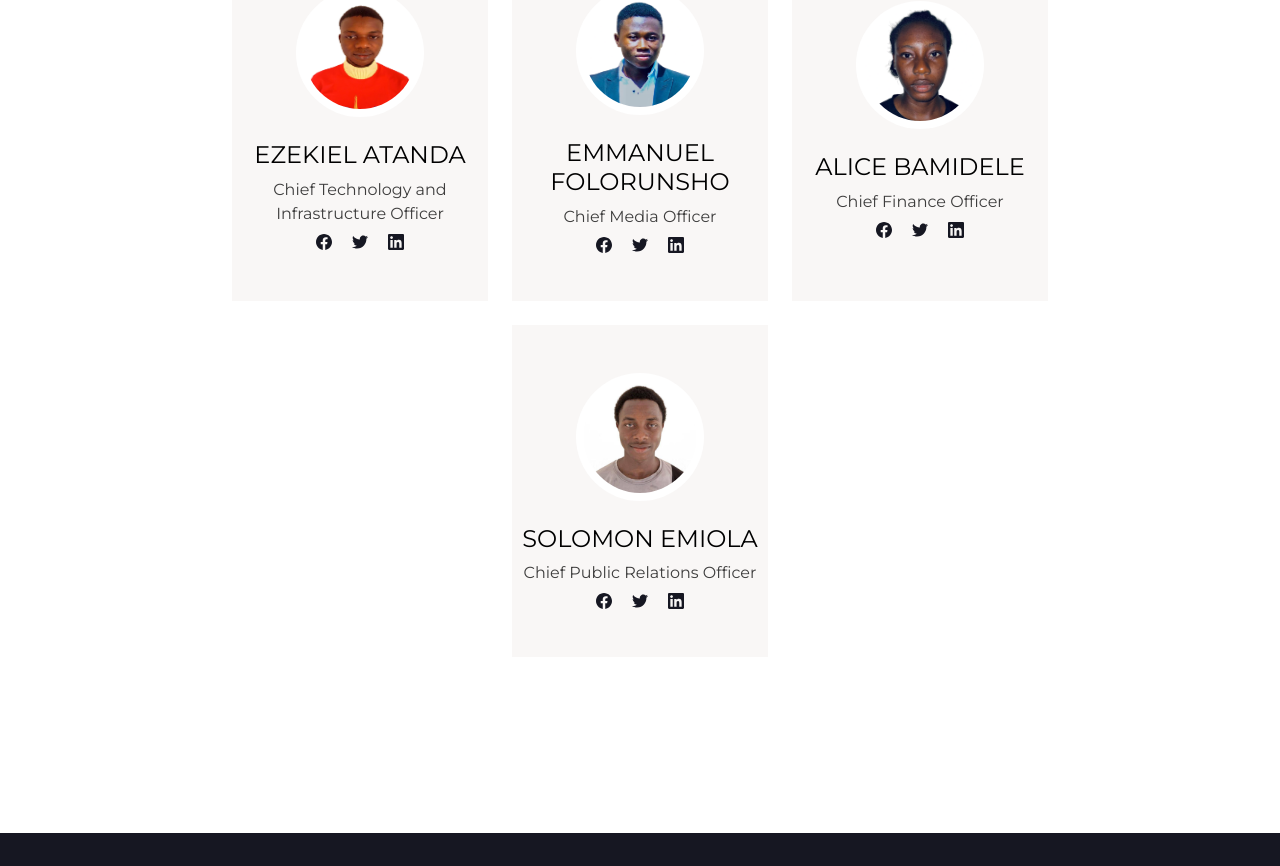
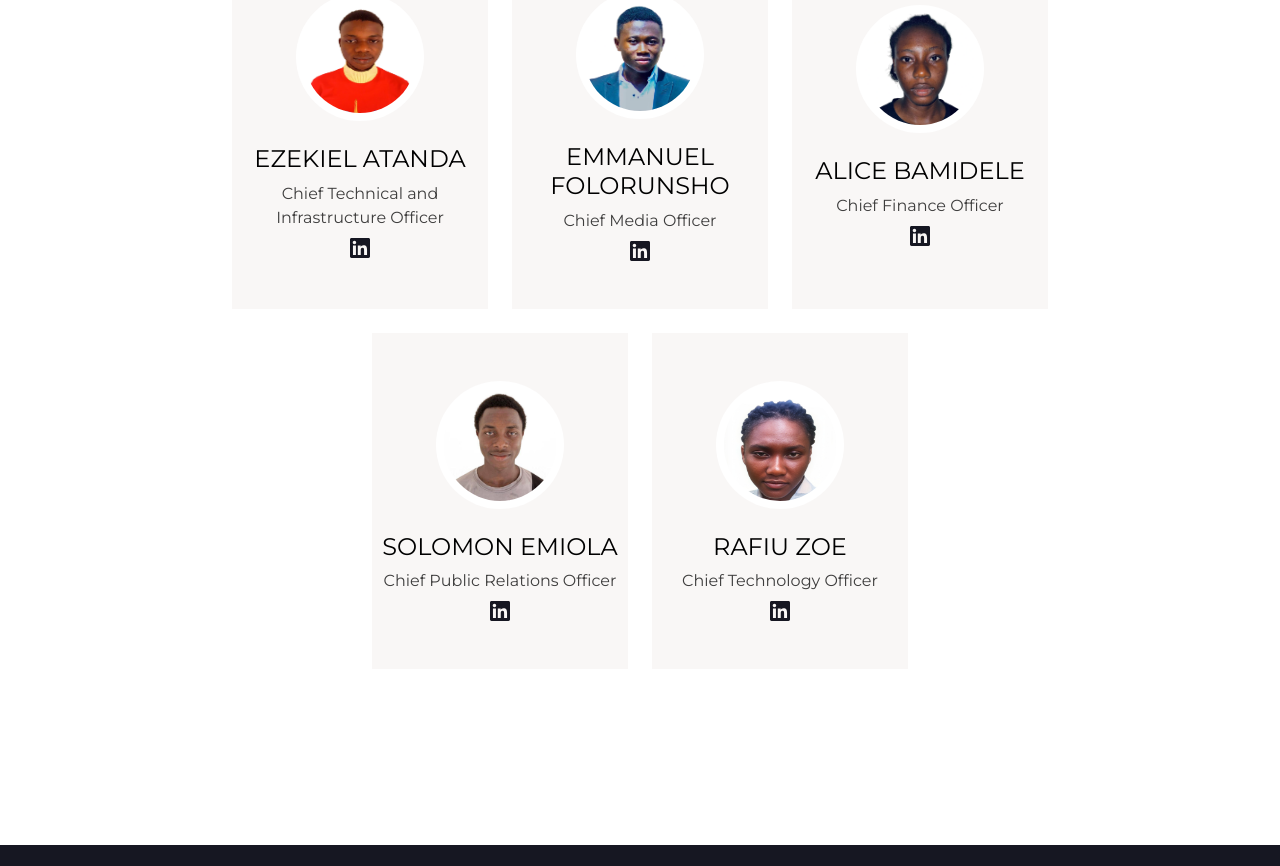
Before and after one commit to ELKratos-Embassy/elkratosembassy, a Next.js app: page /about-us in a window 1280 px wide. Shown: the part 4699-5565 px from the top of the page. Built offline with nearby package versions, Linux system fonts and the light colour scheme.

Commit message:
Update team member details and add new profile image for Rafiu Zoe

```diff
--- a/components/features/Team.tsx
+++ b/components/features/Team.tsx
@@ -35,7 +35,7 @@ const Team = () => {
               <div className="flex flex-row gap-5 justify-center">
                 {social.map(({ href, src, alt }) => (
                   <Link key={alt} href={href}>
-                    <Image src={src} alt={alt} width={16} height={16} />
+                    <Image src={src} alt={alt} width={20} height={20} />
                   </Link>
                 ))}
               </div>
--- a/constants/index.ts
+++ b/constants/index.ts
@@ -181,7 +181,7 @@ export const home = {
             width: 20,
             height: 20,
           },
-          text: ['Friday 23:39 IST', 'Saturday 11:20 ISD'],
+          text: ['Friday 10:30 AM', 'Saturday 11:20 AM'],
         },
         location: {
           icon: {
@@ -190,7 +190,7 @@ export const home = {
             width: 20,
             height: 25,
           },
-          text: ['No 233 Main St. New York,', 'United States'],
+          text: ['48, Ore-ofe community, Onireke, Agbabiaka, Ilorin, Nigeria'],
         },
         btn: 'Register',
       },
@@ -412,16 +412,16 @@ export const aboutUs = {
         name: 'Yunus Habeeb',
         post: 'Pastor',
         social: [
-          {
-            src: '/about/team/social/fb.svg',
-            href: '#',
-            alt: 'Facebook',
-          },
-          {
-            src: '/about/team/social/x.svg',
-            href: '#',
-            alt: 'X',
-          },
+          // {
+          //   src: '/about/team/social/fb.svg',
+          //   href: '#',
+          //   alt: 'Facebook',
+          // },
+          // {
+          //   src: '/about/team/social/x.svg',
+          //   href: '#',
+          //   alt: 'X',
+          // },
           {
             src: '/about/team/social/in.svg',
             href: '#',
@@ -436,16 +436,16 @@ export const aboutUs = {
         name: 'Elizabeth Kuranga',
         post: 'Assistant Pastor',
         social: [
-          {
-            src: '/about/team/social/fb.svg',
-            href: '#',
-            alt: 'Facebook',
-          },
-          {
-            src: '/about/team/social/x.svg',
-            href: '#',
-            alt: 'X',
-          },
+          // {
+          //   src: '/about/team/social/fb.svg',
+          //   href: '#',
+          //   alt: 'Facebook',
+          // },
+          // {
+          //   src: '/about/team/social/x.svg',
+          //   href: '#',
+          //   alt: 'X',
+          // },
           {
             src: '/about/team/social/in.svg',
             href: '#',
@@ -460,16 +460,16 @@ export const aboutUs = {
         name: 'Esther Kuranga',
         post: 'Chief Welfare Officer',
         social: [
-          {
-            src: '/about/team/social/fb.svg',
-            href: '#',
-            alt: 'Facebook',
-          },
-          {
-            src: '/about/team/social/x.svg',
-            href: '#',
-            alt: 'X',
-          },
+          // {
+          //   src: '/about/team/social/fb.svg',
+          //   href: '#',
+          //   alt: 'Facebook',
+          // },
+          // {
+          //   src: '/about/team/social/x.svg',
+          //   href: '#',
+          //   alt: 'X',
+          // },
           {
             src: '/about/team/social/in.svg',
             href: '#',
@@ -482,18 +482,18 @@ export const aboutUs = {
           src: '/about/team/ezekiel_atanda.png',
         },
         name: 'Ezekiel Atanda',
-        post: 'Chief Technology and Infrastructure Officer',
+        post: 'Chief Technical and Infrastructure Officer',
         social: [
-          {
-            src: '/about/team/social/fb.svg',
-            href: '#',
-            alt: 'Facebook',
-          },
-          {
-            src: '/about/team/social/x.svg',
-            href: '#',
-            alt: 'X',
-          },
+          // {
+          //   src: '/about/team/social/fb.svg',
+          //   href: '#',
+          //   alt: 'Facebook',
+          // },
+          // {
+          //   src: '/about/team/social/x.svg',
+          //   href: '#',
+          //   alt: 'X',
+          // },
           {
             src: '/about/team/social/in.svg',
             href: '#',
@@ -508,16 +508,16 @@ export const aboutUs = {
         name: 'Emmanuel Folorunsho',
         post: 'Chief Media Officer',
         social: [
-          {
-            src: '/about/team/social/fb.svg',
-            href: '#',
-            alt: 'Facebook',
-          },
-          {
-            src: '/about/team/social/x.svg',
-            href: '#',
-            alt: 'X',
-          },
+          // {
+          //   src: '/about/team/social/fb.svg',
+          //   href: '#',
+          //   alt: 'Facebook',
+          // },
+          // {
+          //   src: '/about/team/social/x.svg',
+          //   href: '#',
+          //   alt: 'X',
+          // },
           {
             src: '/about/team/social/in.svg',
             href: '#',
@@ -532,16 +532,16 @@ export const aboutUs = {
         name: 'Alice Bamidele',
         post: 'Chief Finance Officer',
         social: [
-          {
-            src: '/about/team/social/fb.svg',
-            href: '#',
-            alt: 'Facebook',
-          },
-          {
-            src: '/about/team/social/x.svg',
-            href: '#',
-            alt: 'X',
-          },
+          // {
+          //   src: '/about/team/social/fb.svg',
+          //   href: '#',
+          //   alt: 'Facebook',
+          // },
+          // {
+          //   src: '/about/team/social/x.svg',
+          //   href: '#',
+          //   alt: 'X',
+          // },
           {
             src: '/about/team/social/in.svg',
             href: '#',
@@ -556,16 +556,16 @@ export const aboutUs = {
         name: 'Solomon Emiola',
         post: 'Chief Public Relations Officer',
         social: [
-          {
-            src: '/about/team/social/fb.svg',
-            href: '#',
-            alt: 'Facebook',
-          },
-          {
-            src: '/about/team/social/x.svg',
-            href: '#',
-            alt: 'X',
-          },
+          // {
+          //   src: '/about/team/social/fb.svg',
+          //   href: '#',
+          //   alt: 'Facebook',
+          // },
+          // {
+          //   src: '/about/team/social/x.svg',
+          //   href: '#',
+          //   alt: 'X',
+          // },
           {
             src: '/about/team/social/in.svg',
             href: '#',
@@ -573,6 +573,30 @@ export const aboutUs = {
           },
         ],
       },
+      {
+        img: {
+          src: '/about/team/rafiu_ayomide.png',
+        },
+        name: 'Rafiu Zoe',
+        post: 'Chief Technology Officer',
+        social: [
+          // {
+          //   src: '/about/team/social/fb.svg',
+          //   href: '#',
+          //   alt: 'Facebook',
+          // },
+          // {
+          //   src: '/about/team/social/x.svg',
+          //   href: '#',
+          //   alt: 'X',
+          // },
+          {
+            src: '/about/team/social/in.svg',
+            href: '#',
+            alt: 'LinkedIn',
+          },
+        ],
+      }
     ],
   },
 };
```
Also changed, not shown: public/about/team/rafiu_ayomide.png (added).
